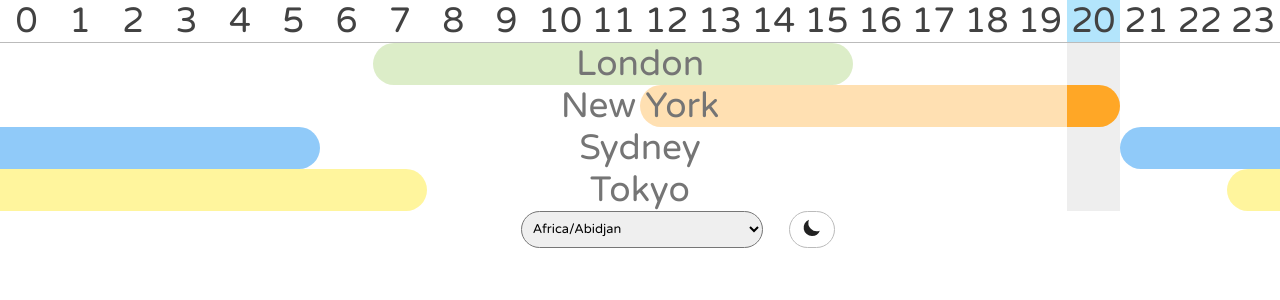
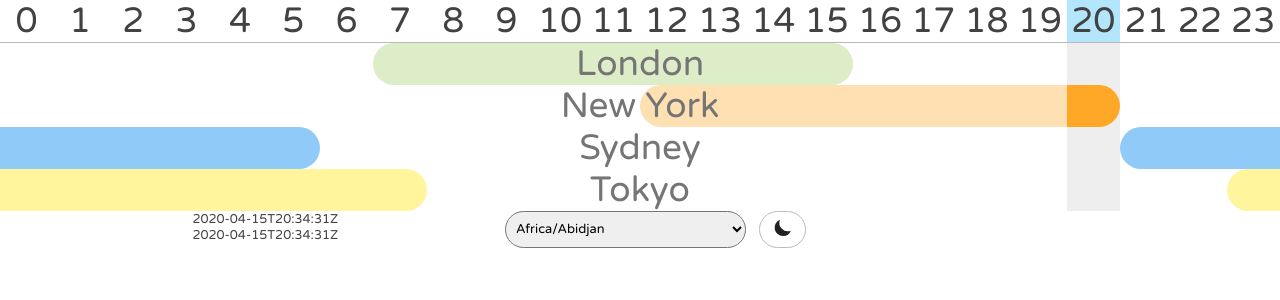
Before and after one commit to dnoe10/forex-clock, a React (Create React App) app: page / in a window 1280 px wide. Shown: the top 300 px of the page. Built offline with nearby package versions, Linux system fonts and the light colour scheme.

Commit message:
Add clock

```diff
--- /dev/null
+++ b/src/components/Clock.css
@@ -0,0 +1,5 @@
+.clock {
+  font-size: 1vw;
+  left: -18vw;
+  position: relative;
+}
--- /dev/null
+++ b/src/components/Clock.js
@@ -0,0 +1,14 @@
+import React from 'react';
+import moment from 'moment-timezone';
+import './Clock.css';
+
+function Clock(props) {
+  return (
+    <div className="clock">
+      <div>{moment().tz(props.timezone).format()}</div>
+      <div>{moment().tz(props.timezone).utc().format()}</div>
+    </div>
+  );
+}
+
+export default Clock;
--- a/src/components/DarkModeButton.css
+++ b/src/components/DarkModeButton.css
@@ -1,6 +1,6 @@
 .dark-mode-button {
   border-radius: 2vw;
-  left: 4vw;
+  left: -4vw;
   padding: 0.5vw;
   position: relative;
 }
--- a/src/components/DarkModeButton.js
+++ b/src/components/DarkModeButton.js
@@ -7,9 +7,9 @@
   let button;
 
   if (props.darkModeEnabled) {
-    button = <SunLogo title="disable dark mode" />;
+    button = <SunLogo title="Disable dark mode" />;
   } else {
-    button = <MoonLogo title="enable dark mode" />;
+    button = <MoonLogo title="Enable dark mode" />;
   }
 
   return (
--- a/src/components/SessionGridFooter.js
+++ b/src/components/SessionGridFooter.js
@@ -1,4 +1,5 @@
 import React from 'react';
+import Clock from './Clock';
 import DarkModeButton from './DarkModeButton';
 import TimezoneSelect from './TimezoneSelect';
 import './SessionGridFooter.css';
@@ -6,8 +7,8 @@
 function SessionGridFooter(props) {
   return (
     <div className="session-grid-footer">
+      <Clock timezone={props.timezone}></Clock>
       <TimezoneSelect
-        currentTimezone={props.currentTimezone}
         onChangeTimezone={props.onChangeTimezone}
         timezone={props.timezone}
       />
--- a/src/components/TimezoneSelect.css
+++ b/src/components/TimezoneSelect.css
@@ -2,7 +2,7 @@
   border-radius: 2vw;
   cursor: pointer;
   font: 1vw 'Varela Round', sans-serif;
-  left: 2vw;
+  left: -5vw;
   padding: 0.5vw;
   position: relative;
 }
--- a/src/components/TimezoneSelect.js
+++ b/src/components/TimezoneSelect.js
@@ -5,6 +5,7 @@
   return (
     <select
       className="timezone-select"
+      title="Select a timezone"
       value={props.timezone}
       onChange={props.onChangeTimezone}
     >
```
